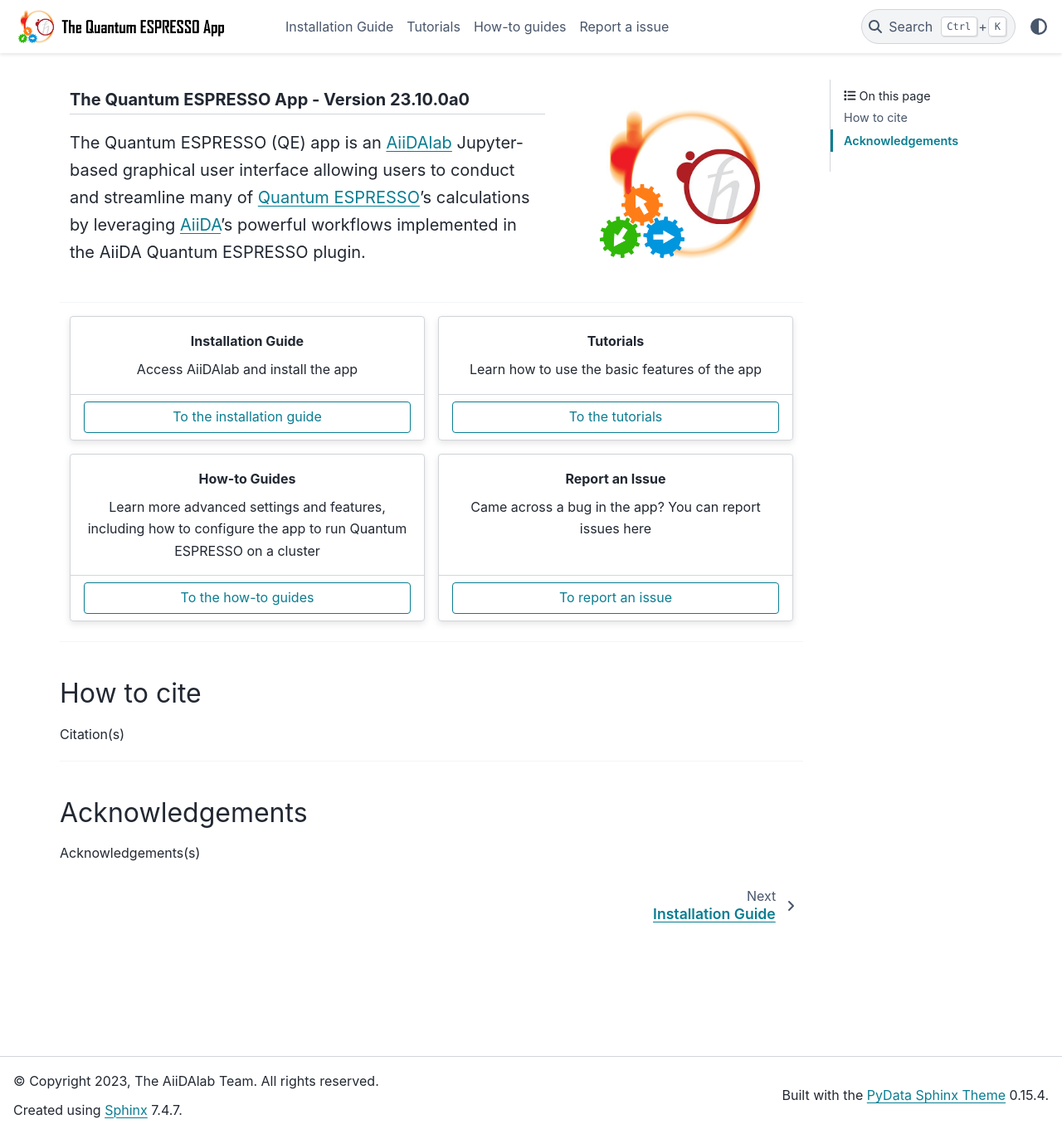
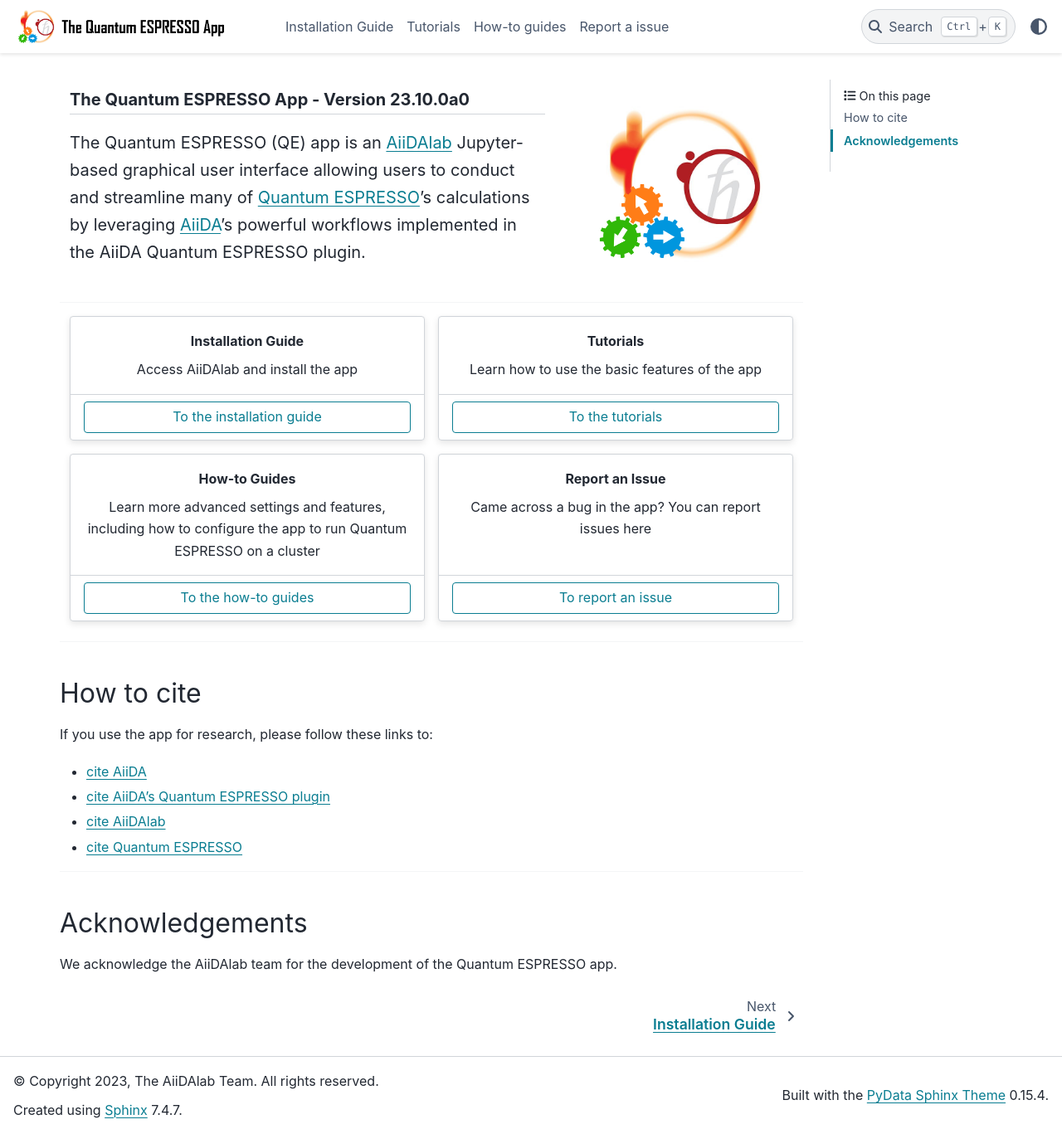
Before and after one commit to aiidalab/aiidalab-qe, a Sphinx documentation site: the page built from docs/source/index.rst, in a window 1280 px wide and 1367 px high. Shown: the whole window at 83% size. Built offline with Sphinx 7.4.7 and the PyData theme 0.15.4, drawn with Linux system fonts in a browser that asks for light colours.

Commit message:
Add citations and acknowledgements

```diff
--- a/docs/source/conf.py
+++ b/docs/source/conf.py
@@ -90,5 +90,6 @@
 # Define common links
 rst_epilog = """
 .. _AiiDA: https://www.aiida.net
-.. _Docker: https://docs.docker.com/get-docker
+.. _AiiDAlab: https://www.aiidalab.net/
+.. _Quantum ESPRESSO: https://www.quantum-espresso.org/
 """
--- a/docs/source/index.rst
+++ b/docs/source/index.rst
@@ -109,14 +109,16 @@
 How to cite
 ===========
 
-Citation(s)
+If you use the app for research, please follow these links to:
+
+- `cite AiiDA <https://aiida.readthedocs.io/projects/aiida-core/en/latest/#how-to-cite>`_
+- `cite AiiDA's Quantum ESPRESSO plugin <https://aiida-quantumespresso.readthedocs.io/en/latest/#how-to-cite>`_
+- `cite AiiDAlab <https://aiidalab.readthedocs.io/en/latest/index.html#how-to-cite>`_
+- `cite Quantum ESPRESSO <https://www.quantum-espresso.org/Doc/user_guide/node6.html>`_
 
 ----
 
 Acknowledgements
 ================
 
-Acknowledgements(s)
-
-.. _Quantum ESPRESSO: https://www.quantum-espresso.org/
-.. _AiiDAlab: https://www.aiidalab.net/
+We acknowledge the AiiDAlab team for the development of the Quantum ESPRESSO app.
--- a/docs/source/installation/index.rst
+++ b/docs/source/installation/index.rst
@@ -1,5 +1,3 @@
-.. _installation:
-
 ==================
 Installation Guide
 ==================
--- a/docs/source/tutorials/index.rst
+++ b/docs/source/tutorials/index.rst
@@ -7,7 +7,7 @@
 
     Before you get started, make sure that you have:
 
-    * installed the `QeApp` :ref:`(see instructions) <installation>`
+    * installed the `QeApp` :doc:`(see instructions) </installation/index>`
 
 
 .. toctree::
```
